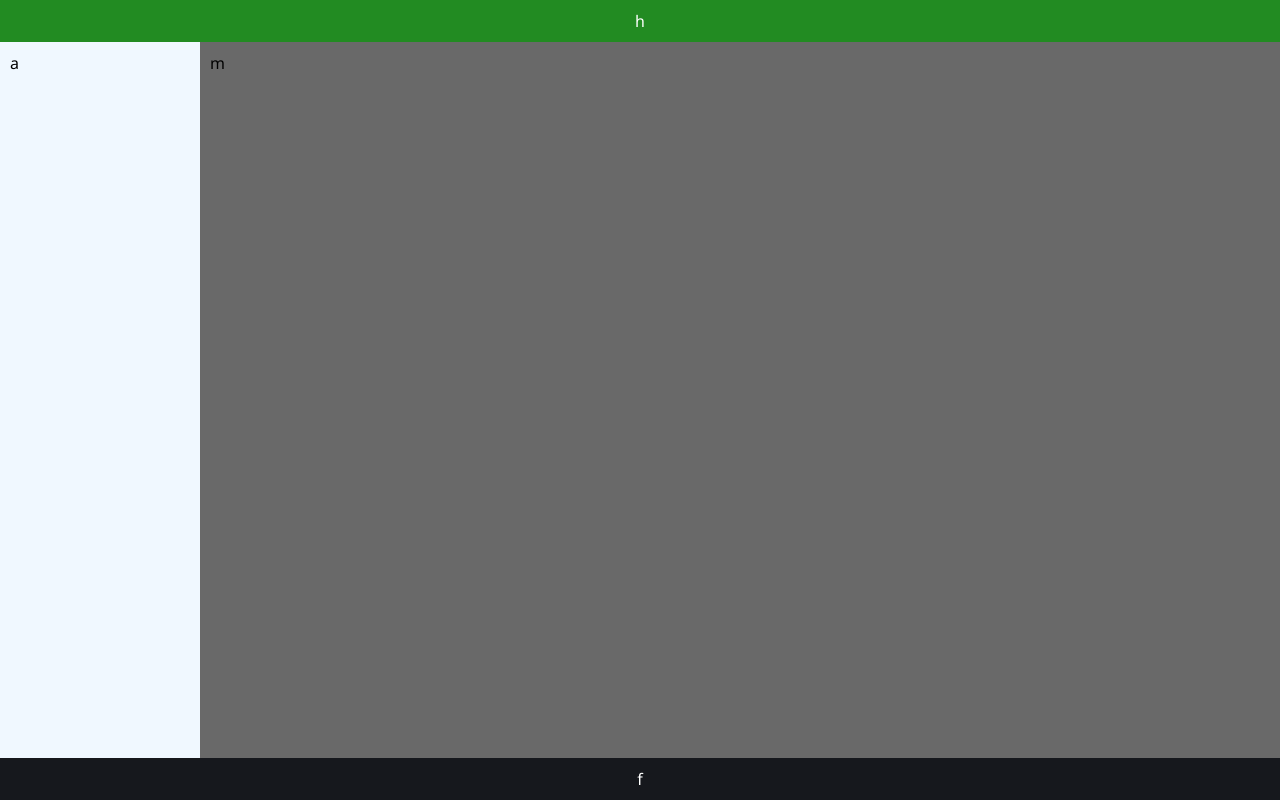
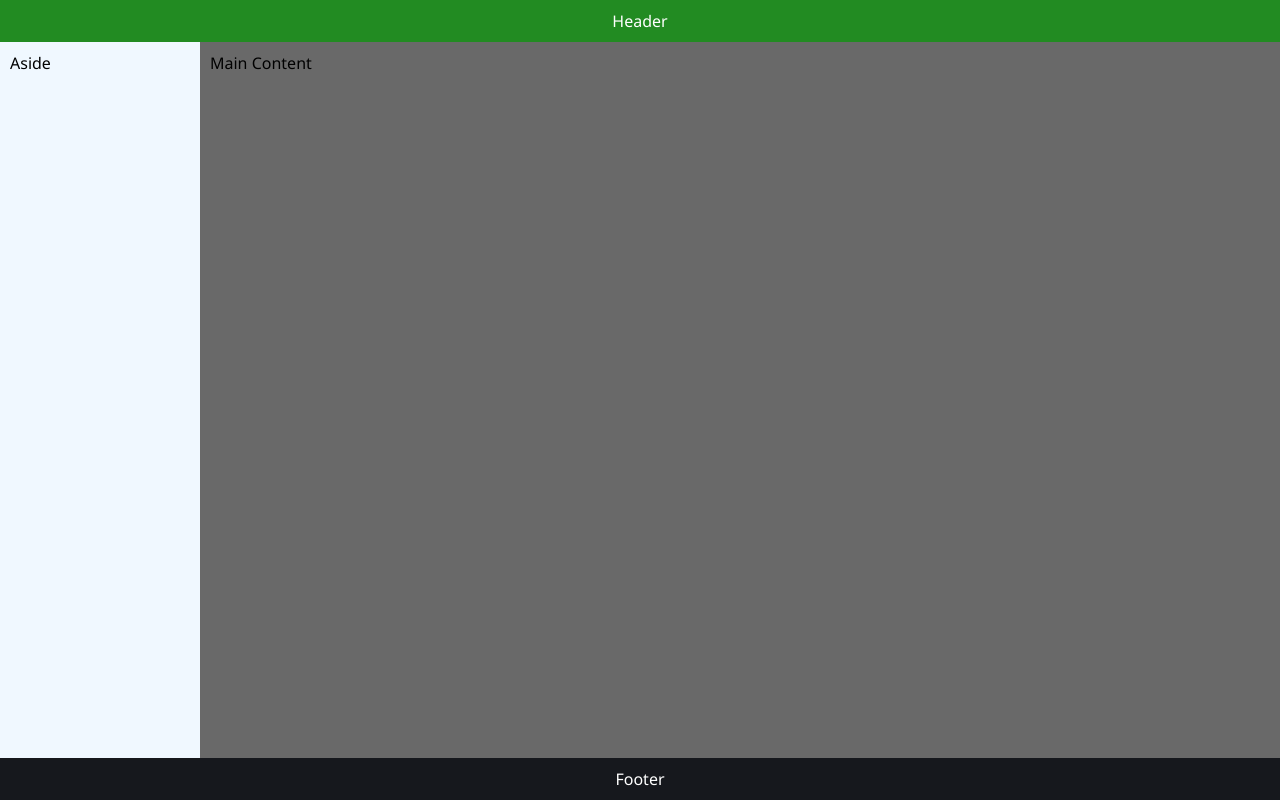
Before and after one commit to jana-9921/tasks, a plain HTML site: page index.html in a window 1280 px wide. Drawn offline with Linux system fonts and the light colour scheme.

Commit message:
Update index.html

```diff
--- a/index.html
+++ b/index.html
@@ -8,10 +8,10 @@
 </head>
 <body>
     <div>
-        <header>h</header>
-        <aside>a</aside>
-        <main>m</main>
-        <footer>f</footer>
+        <header>Header</header>
+        <aside>Aside</aside>
+        <main>Main Content</main>
+        <footer>Footer</footer>
         </div>
 </body>
 </html>
```
